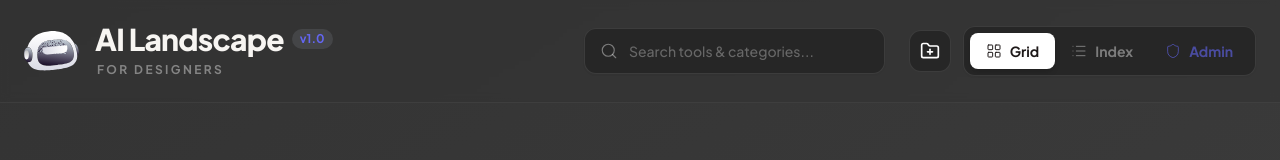
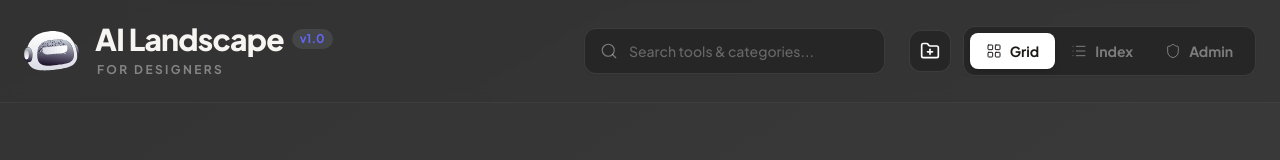
Before and after one commit to AishaG03-creator/ai-designer-landscape, a React (Vite) app: page / in a window 1280 px wide. Shown: the top 160 px of the page. Built offline with nearby package versions, Linux system fonts and the light colour scheme.

Commit message:
Unify navigation button styles - use consistent white background for all active states

```diff
--- a/src/components/Layout.tsx
+++ b/src/components/Layout.tsx
@@ -173,7 +173,7 @@ export const Layout: React.FC<LayoutProps> = ({
               </button>
               <button
                 onClick={() => setViewMode('admin')}
-                className={`px-4 py-2 rounded-lg text-sm font-bold transition-all flex items-center gap-2 ${viewMode === 'admin' ? 'bg-[#6366f1] text-white shadow-md' : 'text-[#6366f1]/60 hover:bg-[#6366f1]/10 hover:text-[#6366f1]'}`}
+                className={`px-4 py-2 rounded-lg text-sm font-bold transition-all flex items-center gap-2 ${viewMode === 'admin' ? 'bg-white text-[#1E1919] shadow-md' : 'text-white/40 hover:bg-white/5 hover:text-white'}`}
                 title="Admin Review"
               >
                 <Shield size={16} strokeWidth={1.5} />
```
